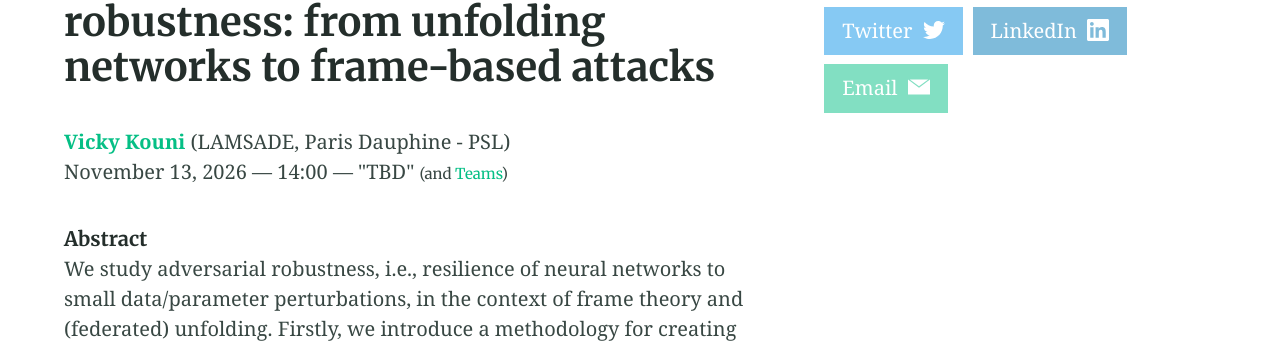
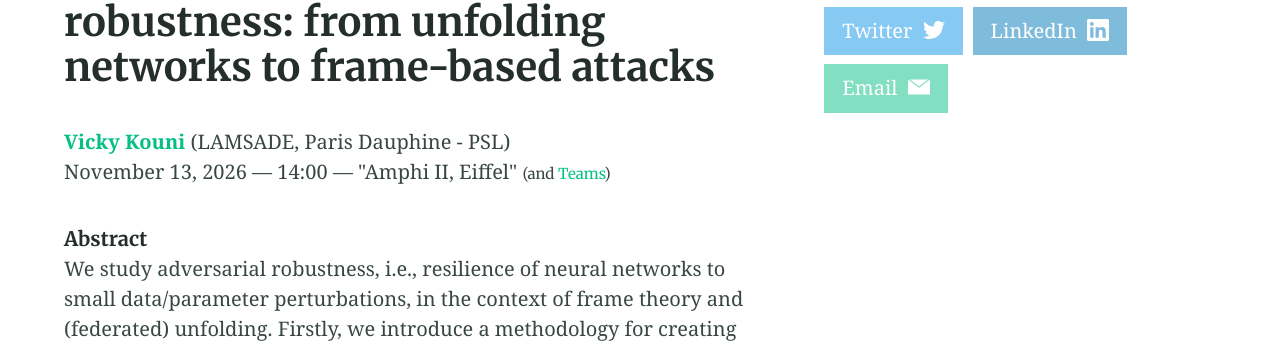
Before and after one commit to s3-seminar/s3-seminar.github.io, a Jekyll site: the page built from _seminars/vicky-kouni.md, in a window 1280 px wide. Shown: the part 143-491 px from the top of the page. Built offline with Jekyll 4.4.1, drawn with Linux system fonts in a browser that asks for light colours.

Commit message:
Update vicky-kouni.md

```diff
--- a/_seminars/vicky-kouni.md
+++ b/_seminars/vicky-kouni.md
@@ -4,7 +4,7 @@ speaker: Vicky Kouni
 affiliation: LAMSADE, Paris Dauphine - PSL
 date: 2026-11-13 14:00
 perso: https://sites.google.com/view/vasiliki-kouni
-location: TBD
+location: Amphi II, Eiffel
 hybrid: https://teams.microsoft.com/meet/3394311553605238?p=s72NhSGLIZTcFRFEQe
 speakerdeck:
 aside: true
```
